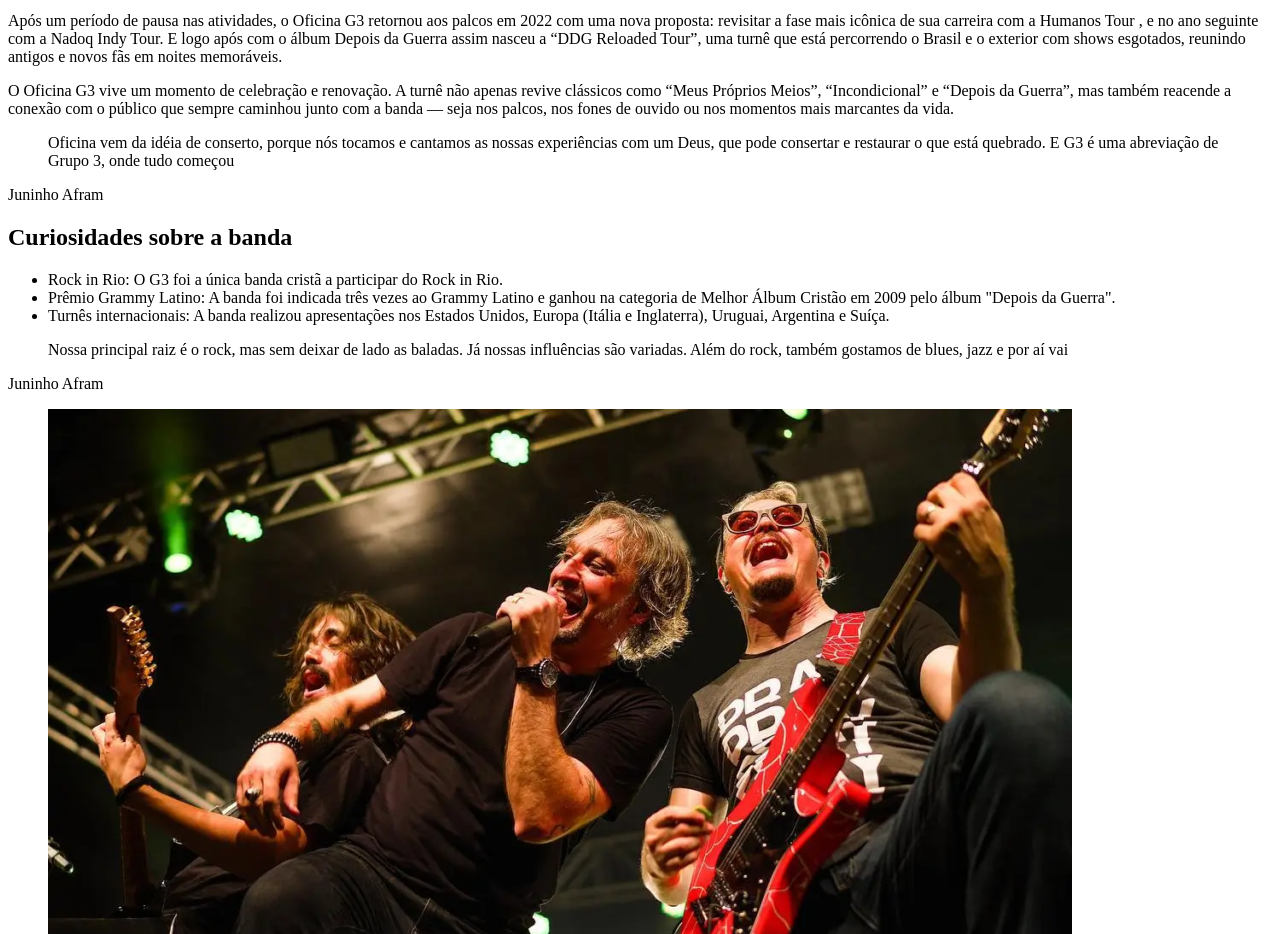
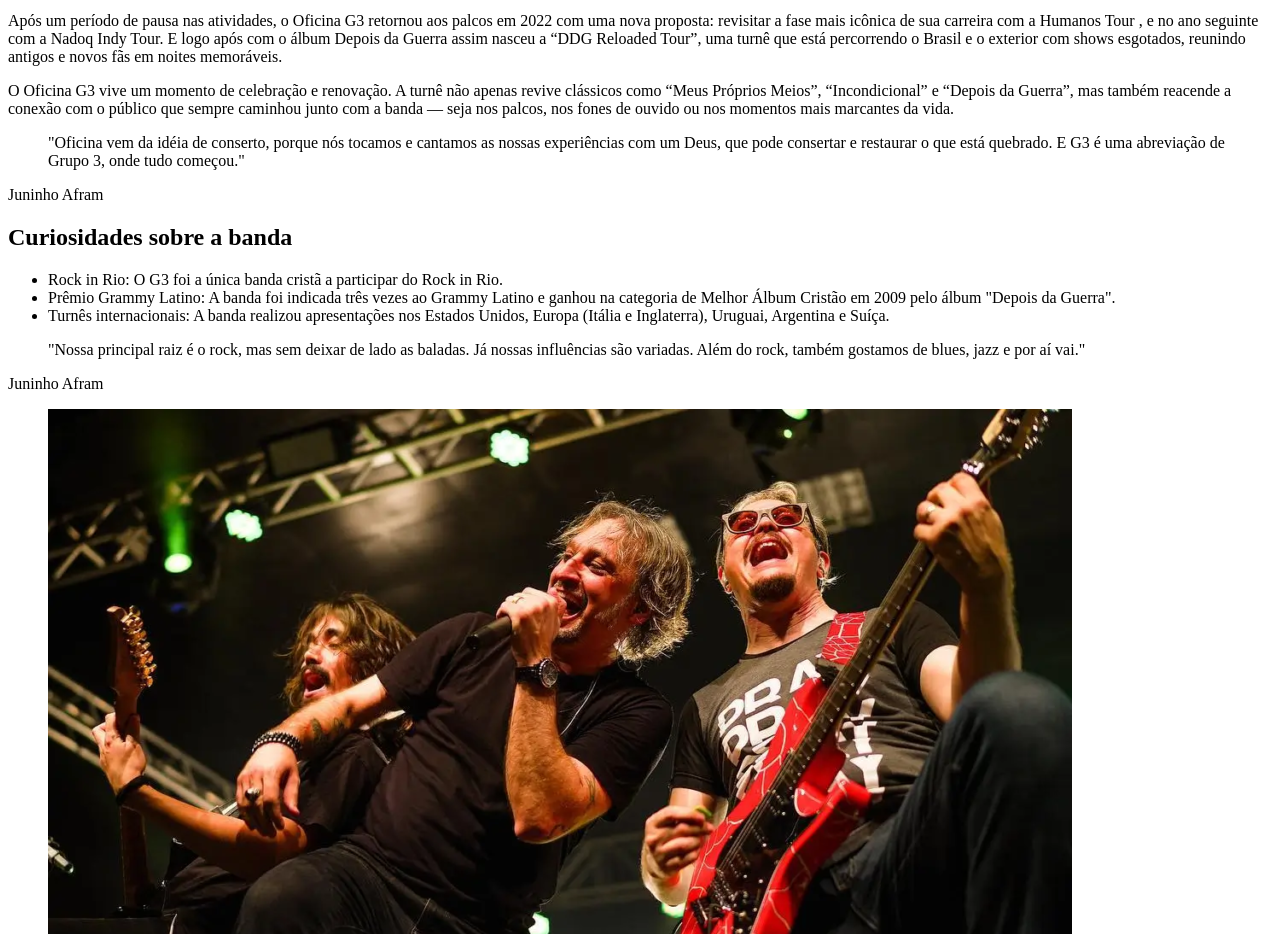
Before and after one commit to Yasmin-brito/WebDev, a plain HTML site: page 2_TRIBUTO/index.html in a window 1280 px wide. Shown: the part 920-1854 px from the top of the page. Drawn offline with Linux system fonts and the light colour scheme.

Commit message:
Atualização das informações

```diff
--- a/2_TRIBUTO/index.html
+++ b/2_TRIBUTO/index.html
@@ -41,8 +41,8 @@
             </section>
             <section class="quotes">
                 <blockquote>
-                    Oficina vem da idéia de conserto, porque nós tocamos e cantamos as nossas experiências com um Deus,
-                    que pode consertar e restaurar o que está quebrado. E G3 é uma abreviação de Grupo 3, onde tudo começou
+                    "Oficina vem da idéia de conserto, porque nós tocamos e cantamos as nossas experiências com um Deus,
+                    que pode consertar e restaurar o que está quebrado. E G3 é uma abreviação de Grupo 3, onde tudo começou."
                 </blockquote>
                 <p>Juninho Afram</p>
             </section>
@@ -56,8 +56,8 @@
             </section>
             <section class="quotes">
                 <blockquote>
-                    Nossa principal raiz é o rock, mas sem deixar de lado as baladas. Já nossas influências são variadas.
-                    Além do rock, também gostamos de blues, jazz e por aí vai
+                    "Nossa principal raiz é o rock, mas sem deixar de lado as baladas. Já nossas influências são variadas.
+                    Além do rock, também gostamos de blues, jazz e por aí vai."
                 </blockquote>
                 <p>Juninho Afram</p>
             </section>
```
